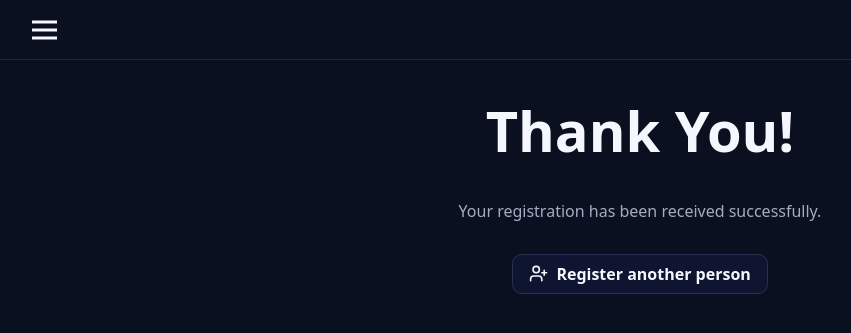
After one commit to ComsKeaneDev/project-submission-backend, a FastAPI app: template templates/confirmation.html in a window 1280 px wide. The commit adds this page. Shown: the top 333 px of the page, without its empty margins (0-851 px from the left). Run offline with FastAPI, Linux system fonts and the light colour scheme; the template is opened without the code that fills it, so the values that code supplies are empty; some libraries are stand-ins or nearby versions.

Commit message:
feat(confirmation page): page popup for confirmation after successful form submit

```diff
--- a/app/main.py
+++ b/app/main.py
@@ -53,6 +53,14 @@ def partners(request: Request):
     return templates.TemplateResponse(
         "partners.html",
         {"request": request, "page": "partners", "partners": partners},
+    )
+
+# New route for the confirmation page
+@app.get("/confirmation", response_class=HTMLResponse)
+def confirmation(request: Request):
+    return templates.TemplateResponse(
+        "confirmation.html",
+        {"request": request, "page": "confirmation"}
     )
 
 @app.post("/register")
@@ -139,7 +147,8 @@ def register(
                     (first_name_norm, last_name_norm, email_norm, year_of_study_int, course_name_norm, additional_info_norm)
                 )
             conn.commit()
-            return RedirectResponse("/?success=Registration%20received", status_code=303)
+            # Redirect to the new confirmation page on success
+            return RedirectResponse(url="/confirmation", status_code=303)
         except Exception as e:
             # Fall back to duplicate error for any integrity issue; add logging if needed
             print(e)
--- a/templates/base.html
+++ b/templates/base.html
@@ -19,6 +19,7 @@
             {% if page == 'home' %}Register
             {% elif page == 'events' %}Events
             {% elif page == 'partners' %}Our Partners
+            {% elif page == 'confirmation' %}Confirmation
             {% endif %}
         </div>
 
--- /dev/null
+++ b/templates/confirmation.html
@@ -0,0 +1,14 @@
+{% extends "base.html" %}
+
+{% block title %}Registration Successful{% endblock %}
+
+{% block content %}
+<header class="hero">
+    <h1>Thank You!</h1>
+    <p>Your registration has been received successfully.</p>
+    <a href="/" class="button-secondary">
+        <svg xmlns="http://www.w3.org/2000/svg" width="1em" height="1em" viewBox="0 0 24 24" fill="none" stroke="currentColor" stroke-width="2" stroke-linecap="round" stroke-linejoin="round"><path d="M16 21v-2a4 4 0 0 0-4-4H6a4 4 0 0 0-4 4v2"/><circle cx="9" cy="7" r="4"/><line x1="19" x2="19" y1="8" y2="14"/><line x1="22" x2="16" y1="11" y2="11"/></svg>
+        <span>Register another person</span>
+    </a>
+</header>
+{% endblock %}
```
